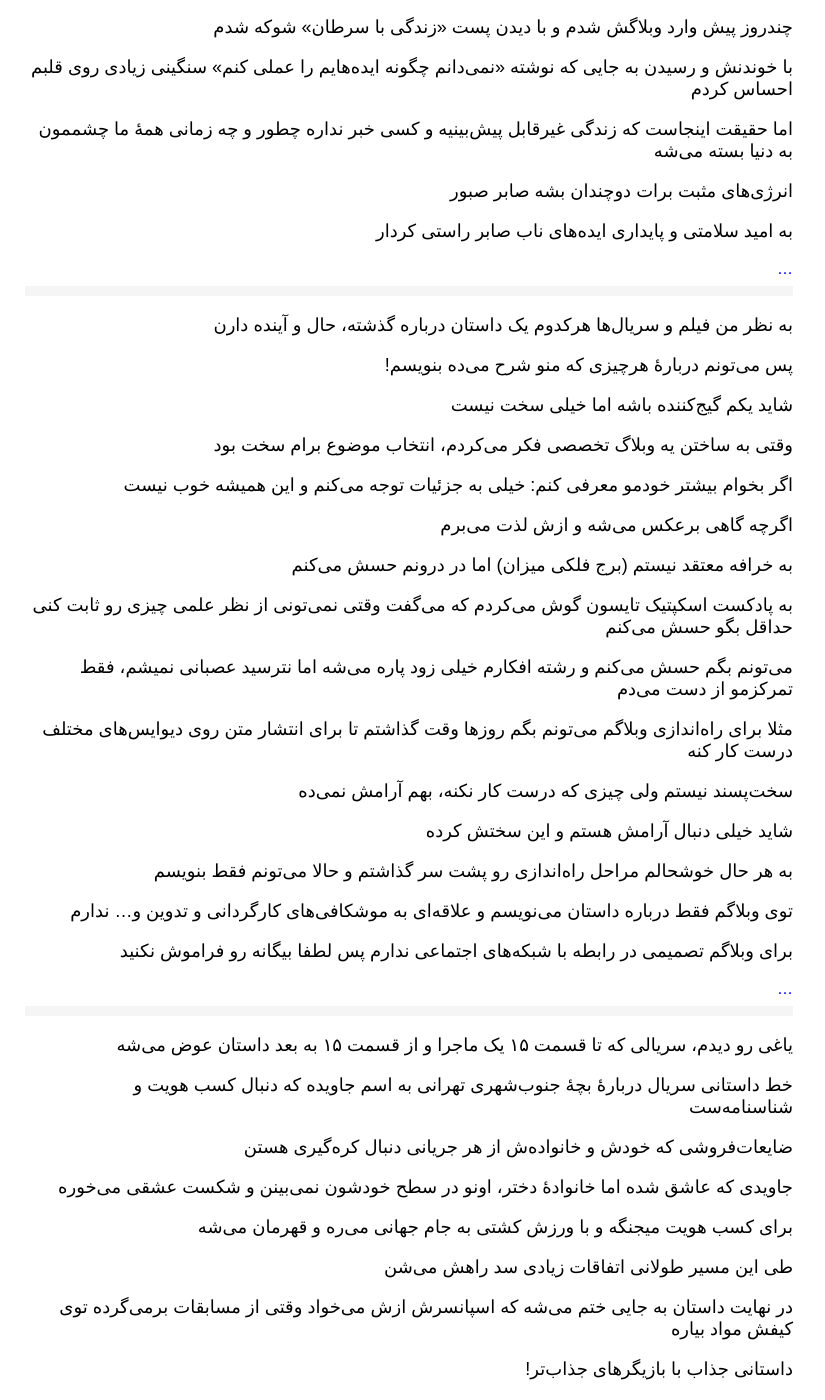
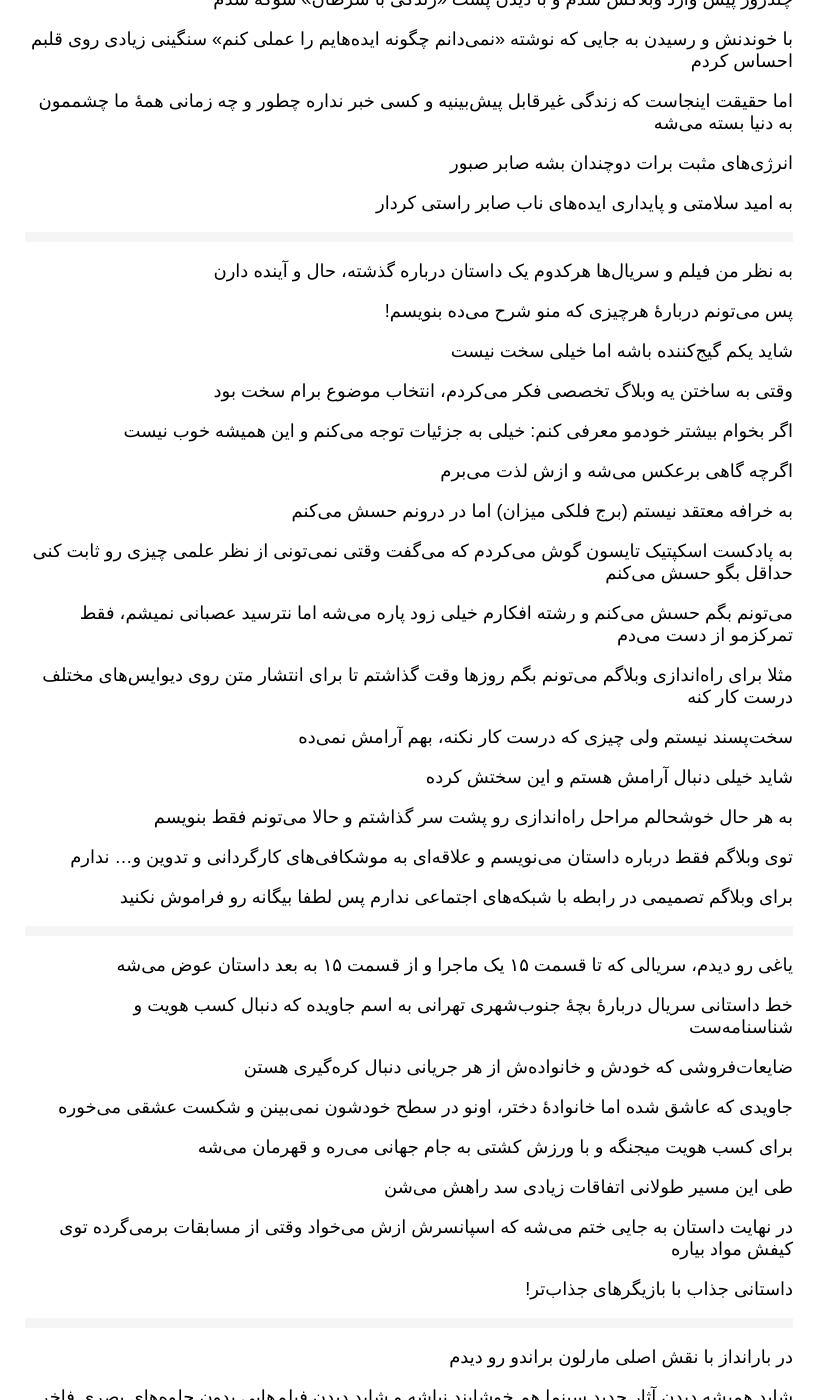
Before and after one commit to darkblog/darkblog.github.io, a Jekyll site: the page built from index.html, in a window 1280 px wide and 1400 px high, scrolled down 319 px. Shown: the whole window, without its empty margins (231-1056 px from the left). Built offline with Jekyll 4.4.1, drawn with Linux system fonts in a browser that asks for light colours.

```diff
--- a/index.html
+++ b/index.html
@@ -13,7 +13,7 @@ layout: compress
 <body>
 <h1>بیگانه</h1>
 {% for post in site.posts %}
-<hr>{{ post.content }}<a href="{{ site.url }}{{ post.url }}">…</a>
+{{ post.content }}<a href="{{ site.url }}{{ post.url }}"><hr></a>
 {% endfor %}
 </body>
 </html>
```
